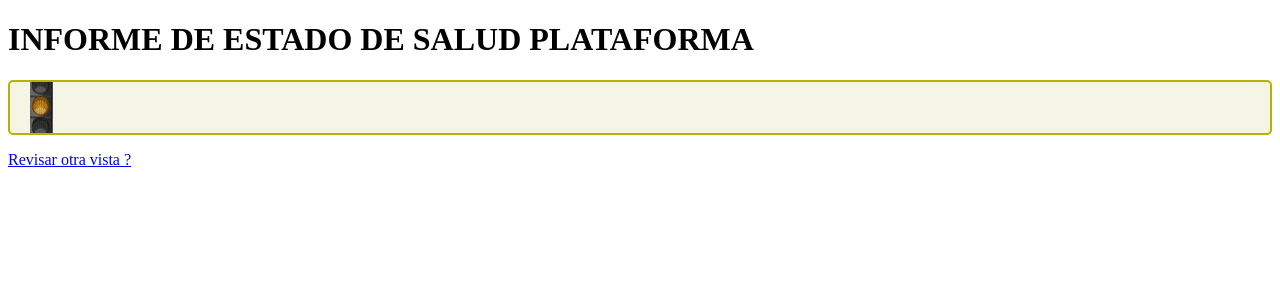
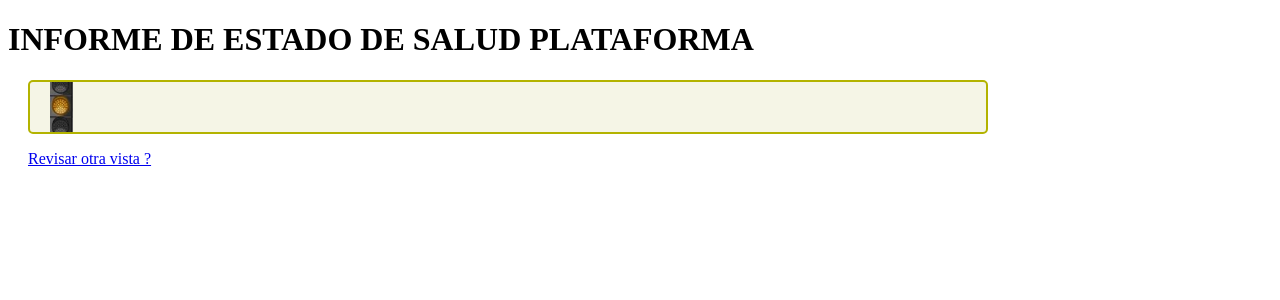
Before and after one commit to githubcj79/ewatch, a Django app: template ewatch/early/templates/early/view.html in a window 1280 px wide. Shown: the top 300 px of the page. Run offline with Django 3.2, Linux system fonts and the light colour scheme; the template is opened without the code that fills it, so the values that code supplies are empty; parts of the project's set-up code (start-up, migrations or seed data) failed here and were passed over.

Commit message:
Se agrega section a view.html.

```diff
--- a/ewatch/early/templates/early/view.html
+++ b/ewatch/early/templates/early/view.html
@@ -4,13 +4,15 @@
 		<meta charset="utf-8">
 		<title>Reporte Sanidad</title>
 
-		{# {% load static %} #}
-		{# <link rel="stylesheet" type="text/css" href="{% static 'early/style.css' %}" /> #}
+		{% load static %}
+		<link rel="stylesheet" type="text/css" href="{% static 'early/style.css' %}" />
 
 	</head>
 	<body>
 
 		<h1>INFORME DE ESTADO DE SALUD PLATAFORMA</h1>
+
+		<section class="container">
 
 			{% load static %}
 
@@ -58,5 +60,7 @@
 
 			<a href="{% url 'early:index' %}">Revisar otra vista ?</a>
 
+		</section>
+
 	</body>
 </html>
```
Lines whose indentation alone changed are shown as unchanged.
